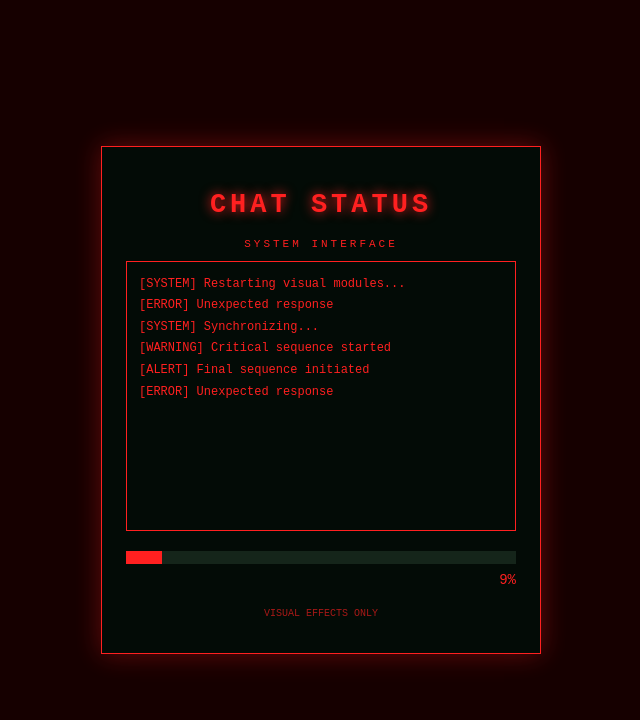
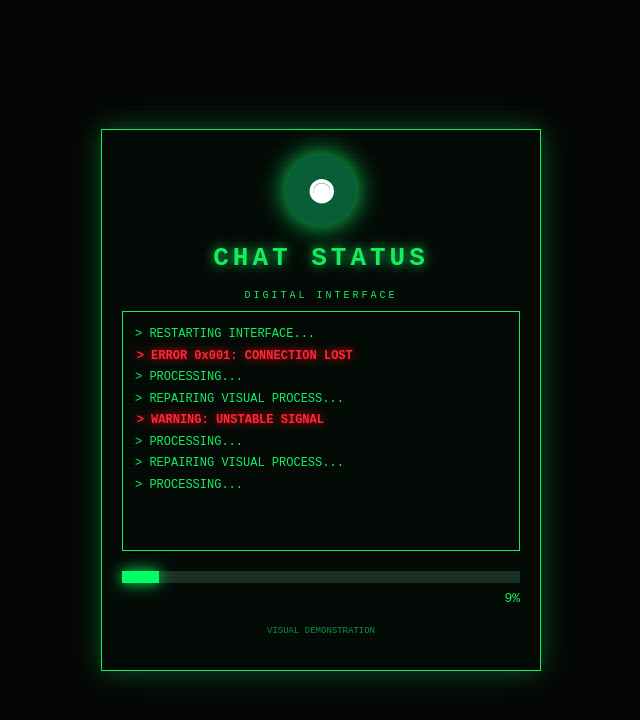
Before and after one commit to ronz090129121201-lab/chat-status, a plain HTML site: page index.html in a window 1280 px wide. Both pictures are taken after a click on the button "INITIALIZE SYSTEM". Shown: the whole page, without its empty margins (319-959 px from the left). Drawn offline with Linux system fonts and the light colour scheme.

Commit message:
Update index.html

```diff
--- a/index.html
+++ b/index.html
@@ -8,6 +8,11 @@
 <style>
 *{box-sizing:border-box}
 
+:root{
+ --green:#00ff65;
+ --red:#ff1025;
+}
+
 body{
  margin:0;
  min-height:100vh;
@@ -15,65 +20,87 @@ body{
  align-items:center;
  justify-content:center;
  padding:15px;
- background:#020403;
- color:#00ff66;
+ background:#020604;
+ color:var(--green);
  font-family:monospace;
- transition:background .5s,color .5s;
+ transition:background .15s,color .15s;
+ overflow:hidden;
 }
 
 body.red{
- background:#160000;
- color:#ff2020;
+ background:#210005;
+ color:var(--red);
 }
 
 .card{
  width:100%;
  max-width:440px;
- padding:24px;
- background:#030b06;
- border:1px solid #00ff66;
- box-shadow:0 0 25px #00ff6655;
- transition:border .5s,box-shadow .5s;
+ padding:25px 20px;
+ background:#030a06;
+ border:1px solid var(--green);
+ box-shadow:0 0 25px #00ff6555;
+ transition:border-color .15s,box-shadow .15s;
+ position:relative;
+ overflow:hidden;
 }
 
 body.red .card{
- border-color:#ff2020;
- box-shadow:0 0 25px #ff202055;
+ border-color:var(--red);
+ box-shadow:0 0 30px #ff102566;
+}
+
+.logo{
+ width:70px;
+ height:70px;
+ margin:auto;
+ border-radius:50%;
+ display:grid;
+ place-items:center;
+ background:#075e36;
+ color:white;
+ font-size:38px;
+ font-weight:bold;
+ box-shadow:0 0 25px #00ff65;
+ animation:pulse 1s infinite alternate;
+}
+
+@keyframes pulse{
+ to{transform:scale(1.08);box-shadow:0 0 35px var(--red)}
 }
 
 h1{
  text-align:center;
- font-size:27px;
  letter-spacing:4px;
+ font-size:26px;
  text-shadow:0 0 12px currentColor;
 }
 
 .subtitle{
  text-align:center;
- font-size:11px;
+ font-size:10px;
  letter-spacing:3px;
 }
 
 button{
  width:100%;
  padding:16px;
- margin-top:25px;
- background:#00ff66;
+ margin-top:22px;
+ border:0;
+ background:var(--green);
  color:#001b09;
- border:0;
  font-weight:bold;
- font-size:17px;
+ font-size:16px;
  cursor:pointer;
 }
 
 body.red button{
- background:#ff2020;
+ background:var(--red);
  color:white;
 }
 
 #terminal{
  display:none;
- height:270px;
+ height:240px;
  overflow:hidden;
  padding:12px;
  border:1px solid currentColor;
@@ -82,27 +109,40 @@ body.red button{
  overflow-wrap:anywhere;
 }
 
+.error{
+ color:#ff263b;
+ font-weight:bold;
+ text-shadow:0 0 8px red;
+ animation:glitch .15s infinite alternate;
+}
+
+@keyframes glitch{
+ 0%{transform:translateX(-2px)}
+ 100%{transform:translateX(2px)}
+}
+
 .bar{
- height:13px;
- background:#15251a;
+ height:12px;
+ background:#183023;
  margin-top:20px;
 }
 
 .progress{
  height:100%;
  width:0;
- background:#00ff66;
+ background:var(--green);
+ box-shadow:0 0 15px var(--green);
  transition:width 30s linear;
 }
 
 body.red .progress{
- background:#ff2020;
+ background:var(--red);
+ box-shadow:0 0 15px var(--red);
 }
 
 #percent{
  text-align:right;
  margin-top:8px;
- font-size:14px;
 }
 
 #result{
@@ -112,19 +152,45 @@ body.red .progress{
 }
 
 #result h2{
- font-size:30px;
- animation:glow 1s infinite alternate;
+ font-size:29px;
+ animation:pulse 1s infinite alternate;
 }
 
-@keyframes glow{
- from{text-shadow:0 0 5px currentColor}
- to{text-shadow:0 0 22px currentColor}
+#screenError{
+ display:none;
+ position:absolute;
+ inset:0;
+ z-index:5;
+ background:#b00012;
+ color:white;
+ text-align:center;
+ padding:60px 15px;
+ font-size:23px;
+ font-weight:bold;
+}
+
+#screenError small{
+ font-size:12px;
+ display:block;
+ margin-top:20px;
+}
+
+.scanlines{
+ pointer-events:none;
+ position:fixed;
+ inset:0;
+ z-index:10;
+ background:repeating-linear-gradient(
+ transparent 0px,
+ transparent 3px,
+ #ffffff09 4px
+ );
 }
 
 .small{
- font-size:10px;
- opacity:.65;
  text-align:center;
+ font-size:9px;
+ opacity:.6;
  margin-top:20px;
 }
 </style>
@@ -132,10 +198,14 @@ body.red .progress{
 
 <body>
 
+<div class="scanlines"></div>
+
 <div class="card">
 
+<div class="logo">◉</div>
+
 <h1>CHAT STATUS</h1>
-<p class="subtitle">SYSTEM INTERFACE</p>
+<p class="subtitle">DIGITAL INTERFACE</p>
 
 <div id="start">
 <button onclick="startSystem()">INITIALIZE SYSTEM</button>
@@ -151,26 +221,33 @@ body.red .progress{
 
 <div id="result">
 <h2>APA KAU TUNGGU?!</h2>
-<p>😈 Jangan panik.</p>
+<p>😂 Terkena!</p>
 <button onclick="location.reload()">RESTART</button>
 </div>
 
-<p class="small">VISUAL EFFECTS ONLY</p>
+<div id="screenError">
+SYSTEM ERROR
+<small>VISUAL PROCESS INTERRUPTED</small>
+</div>
+
+<p class="small">VISUAL DEMONSTRATION</p>
 
 </div>
 
 <script>
 let audio;
+let soundEnabled=false;
+let timers=[];
 
-function beep(freq=600,duration=0.12){
- if(!audio)return;
+function beep(freq=500,duration=.1,volume=.035){
+ if(!audio || !soundEnabled)return;
 
  let osc=audio.createOscillator();
  let gain=audio.createGain();
 
- osc.type="square";
+ osc.type="sawtooth";
  osc.frequency.value=freq;
- gain.gain.value=0.035;
+ gain.gain.value=volume;
 
  osc.connect(gain);
  gain.connect(audio.destination);
@@ -179,45 +256,41 @@ function beep(freq=600,duration=0.12){
  osc.stop(audio.currentTime+duration);
 }
 
+function siren(){
+ beep(900,.18,.05);
+ setTimeout(()=>beep(420,.18,.05),200);
+}
+
 const messages=[
-"[WARNING] Initializing interface...",
-"[ERROR 0x001] Connection interrupted",
-"[SYSTEM] Reconnecting...",
-"[ALERT] Unusual visual activity detected",
-"[ERROR 0x004] Process interrupted",
-"[SYSTEM] Restarting visual modules...",
-"[WARNING] Critical sequence started",
-"[ERROR 0x009] Data stream unstable",
-"[SYSTEM] Synchronizing...",
-"[ALERT] Final sequence initiated",
-"[ERROR] Unexpected response",
-"[SYSTEM] Processing..."
+"> INITIALIZING SYSTEM...",
+"> CONNECTING VISUAL MODULE...",
+"> ERROR 0x001: CONNECTION LOST",
+"> RESTARTING INTERFACE...",
+"> WARNING: UNSTABLE SIGNAL",
+"> FATAL ERROR DETECTED",
+"> SYSTEM FAILURE...",
+"> REPAIRING VISUAL PROCESS...",
+"> DATA STREAM INTERRUPTED",
+"> RECONNECTING...",
+"> WARNING: CRITICAL STATE",
+"> FINAL SEQUENCE STARTED...",
+"> PROCESSING..."
 ];
 
-function startSystem(){
-
-audio=new (window.AudioContext || window.webkitAudioContext)();
-audio.resume();
-
-document.getElementById("start").style.display="none";
+function addMessage(){
 
  let terminal=document.getElementById("terminal");
-let progress=document.getElementById("progress");
-let percent=document.getElementById("percent");
+ let line=document.createElement("div");
 
-terminal.style.display="block";
+ let msg=messages[Math.floor(Math.random()*messages.length)];
 
-let start=Date.now();
+ line.textContent=msg;
 
-let colorTimer=setInterval(()=>{
- document.body.classList.toggle("red");
- beep( Math.random()>0.5 ? 850:420,0.07);
-},1800);
-
-let textTimer=setInterval(()=>{
-
-let line=document.createElement("div");
-line.textContent=messages[Math.floor(Math.random()*messages.length)];
+ if(msg.includes("ERROR") ||
+    msg.includes("FAILURE") ||
+    msg.includes("WARNING")){
+   line.className="error";
+ }
 
  terminal.appendChild(line);
 
@@ -226,10 +299,36 @@ while(terminal.children.length>12){
  }
 
  terminal.scrollTop=terminal.scrollHeight;
+}
 
-beep(350+Math.random()*700,0.06);
+function startSystem(){
 
-},450);
+ audio=new (window.AudioContext||window.webkitAudioContext)();
+ soundEnabled=true;
+ audio.resume();
+
+ document.getElementById("start").style.display="none";
+ document.getElementById("terminal").style.display="block";
+
+ let terminal=document.getElementById("terminal");
+ let progress=document.getElementById("progress");
+ let percent=document.getElementById("percent");
+
+ let start=Date.now();
+
+ let colorTimer=setInterval(()=>{
+  document.body.classList.toggle("red");
+  siren();
+ },1400);
+
+ timers.push(colorTimer);
+
+ let textTimer=setInterval(()=>{
+  addMessage();
+  beep(350+Math.random()*900,.07,.025);
+ },350);
+
+ timers.push(textTimer);
 
  let percentTimer=setInterval(()=>{
 
@@ -239,25 +338,44 @@ let value=Math.min(100,Math.floor(elapsed/30000*100));
   percent.textContent=value+"%";
 
   if(value>=100){
+   finish();
+   clearInterval(percentTimer);
+  }
 
-clearInterval(percentTimer);
-clearInterval(textTimer);
-clearInterval(colorTimer);
+ },100);
 
-terminal.style.display="none";
+ timers.push(percentTimer);
+
+ progress.style.width="100%";
+
+ let errorTimer=setTimeout(()=>{
+  document.getElementById("screenError").style.display="block";
+  siren();
+
+  setTimeout(()=>{
+   document.getElementById("screenError").style.display="none";
+  },1200);
+
+ },12000);
+
+ timers.push(errorTimer);
+
+ function finish(){
+
+  timers.forEach(t=>{
+   clearInterval(t);
+   clearTimeout(t);
+  });
+
+  document.getElementById("terminal").style.display="none";
+  document.querySelector(".bar").style.display="none";
   percent.style.display="none";
 
   document.getElementById("result").style.display="block";
 
-beep(950,0.3);
-setTimeout(()=>beep(500,0.3),350);
-
+  beep(1000,.3,.06);
+  setTimeout(()=>beep(500,.3,.06),350);
  }
-
-},100);
-
-progress.style.width="100%";
-
 }
 </script>
 
```
Lines whose indentation alone changed are shown as unchanged.
